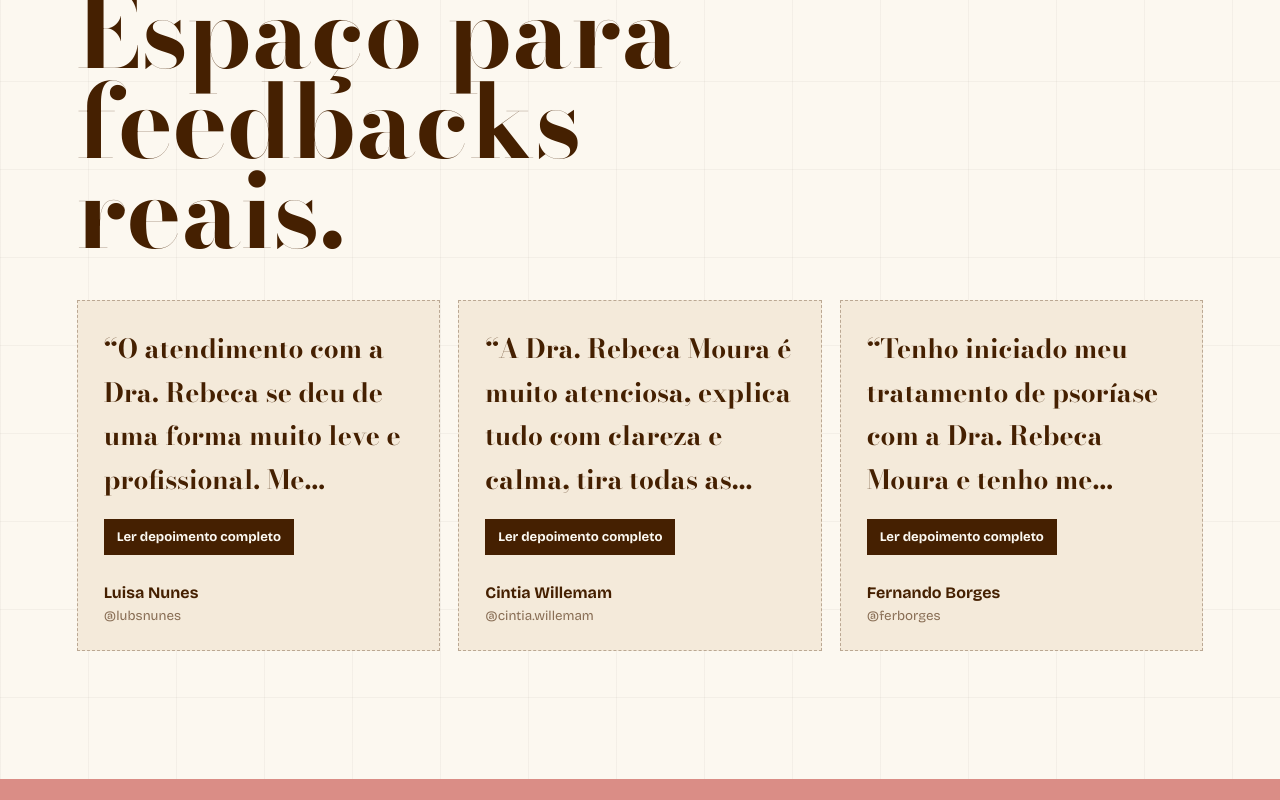
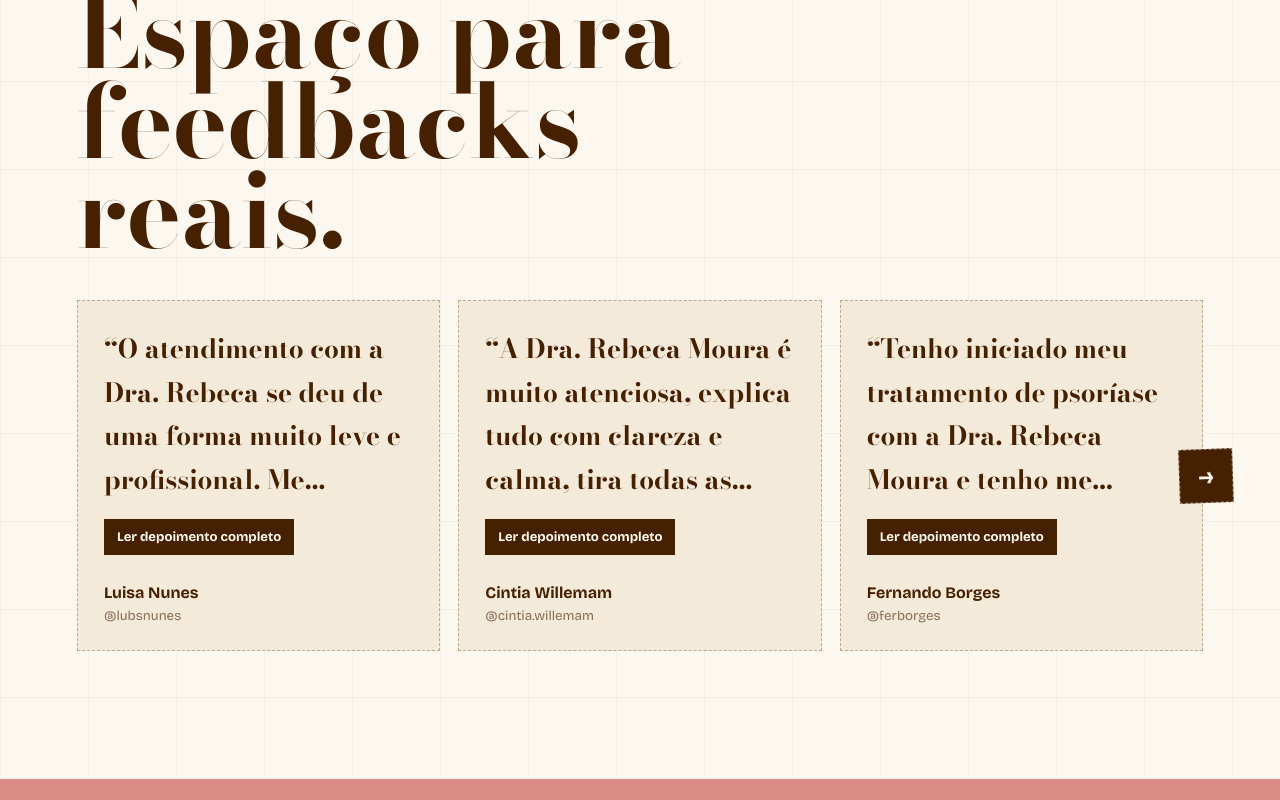
Before and after one commit to rffmoura/dra-rebeca-moura, a Next.js app: page / in a window 1280 px wide. Shown: the part 3262-4062 px from the top of the page. Built offline with nearby package versions, Linux system fonts and the light colour scheme.

Commit message:
testimonials carrousel

```diff
--- a/app/content.ts
+++ b/app/content.ts
@@ -59,6 +59,11 @@ export const siteContent = {
       name: "Fernando Borges",
       note: "@ferborges",
     },
+    {
+      quote: "Pra mim o grande diferencial da Dra Rebeca foi a atenção que ela tem, a vontade de ver o paciente melhor. Ela é honesta com os processos que serão necessários e para que o paciente entenda o seu problema de pele. Indico sempre e confio de olhos fechados!",
+      name: "Patricia Crespo",
+      note: "@patriicia_crespo",
+    },
   ],
   links: [
     { label: "Agendar pelo WhatsApp", href: "https://wa.me/5522998538561" },
--- a/app/globals.css
+++ b/app/globals.css
@@ -611,14 +611,31 @@ h1 {
   line-height: 1.65;
 }
 
+.testimonials-carousel {
+  margin-top: 44px;
+  position: relative;
+}
+
+.testimonial-window {
+  overflow: hidden;
+  position: relative;
+}
+
 .testimonial-track {
-  display: grid;
+  display: flex;
   gap: 18px;
-  grid-template-columns: repeat(3, minmax(0, 1fr));
-  margin-top: 44px;
+  transform: translateX(
+    calc(
+      var(--testimonial-index, 0) * -1 *
+        (var(--testimonial-card-width, 100%) + 18px)
+    )
+  );
+  transition: transform 360ms var(--ease-out);
+  will-change: transform;
 }
 
 .testimonial {
+  flex: 0 0 var(--testimonial-card-width, 100%);
   min-height: 265px;
   position: relative;
 }
@@ -637,29 +654,6 @@ h1 {
     transform 220ms var(--ease-out);
 }
 
-.testimonial[data-expanded="true"] .testimonial-surface {
-  height: auto;
-  left: 0;
-  min-height: 100%;
-  position: absolute;
-  right: 0;
-  box-shadow: 0 28px 80px oklch(29% 0.071 55 / 24%);
-  top: 0;
-  z-index: 12;
-}
-
-.testimonial[data-expanded="true"] {
-  z-index: 20;
-}
-
-.testimonial[data-state="open"] .testimonial-surface {
-  animation: testimonial-pop-in 260ms var(--ease-out) both;
-}
-
-.testimonial[data-state="closing"] .testimonial-surface {
-  animation: testimonial-pop-out 180ms var(--ease-out) both;
-}
-
 .testimonial-backdrop {
   animation: testimonial-backdrop-in 220ms var(--ease-out) both;
   background: oklch(21% 0.036 67 / 18%);
@@ -670,20 +664,11 @@ h1 {
   z-index: 10;
 }
 
-.testimonial[data-state="closing"] .testimonial-backdrop {
-  animation: testimonial-backdrop-out 180ms var(--ease-out) both;
-}
-
 .testimonial-quote {
   font-family: var(--font-display), serif;
   font-size: clamp(1.65rem, 2vw, 2.1rem);
   font-weight: 700;
   line-height: 1.05;
-}
-
-.testimonial[data-expanded="true"] .testimonial-quote {
-  font-size: clamp(1.25rem, 1.55vw, 1.55rem);
-  line-height: 1.23;
 }
 
 .testimonial-quote.is-clamped {
@@ -715,14 +700,103 @@ h1 {
   transform: scale(0.97);
 }
 
-.testimonial span {
+.testimonial-nav {
+  align-items: center;
+  background: var(--cocoa);
+  border: 1px dashed oklch(98% 0.01 88 / 42%);
+  color: var(--white-ink);
+  cursor: pointer;
+  display: flex;
+  font: inherit;
+  font-size: 1.45rem;
+  font-weight: 800;
+  height: 54px;
+  justify-content: center;
+  position: absolute;
+  top: 50%;
+  transform: translateY(-50%) rotate(-2deg);
+  transition:
+    background-color 180ms var(--ease-out),
+    transform 180ms var(--ease-out);
+  width: 54px;
+  z-index: 3;
+}
+
+.testimonial-nav-prev {
+  left: -30px;
+}
+
+.testimonial-nav-next {
+  right: -30px;
+}
+
+.testimonial-nav:active {
+  transform: translateY(-50%) rotate(-2deg) scale(0.96);
+}
+
+.testimonial-modal-root {
+  align-items: center;
+  display: grid;
+  inset: 0;
+  justify-items: center;
+  padding: 24px;
+  position: fixed;
+  z-index: 80;
+}
+
+.testimonial-modal-root[data-state="closing"] .testimonial-backdrop {
+  animation: testimonial-backdrop-out 180ms var(--ease-out) both;
+}
+
+.testimonial-modal {
+  animation: testimonial-pop-in 260ms var(--ease-out) both;
+  max-width: min(720px, calc(100vw - 36px));
+  position: relative;
+  width: 100%;
+  z-index: 11;
+}
+
+.testimonial-modal-root[data-state="closing"] .testimonial-modal {
+  animation: testimonial-pop-out 180ms var(--ease-out) both;
+}
+
+.testimonial-modal .testimonial-surface {
+  box-shadow: 0 28px 80px oklch(29% 0.071 55 / 24%);
+  height: auto;
+  max-height: calc(100vh - 72px);
+  min-height: auto;
+  overflow: auto;
+  padding: clamp(24px, 4vw, 42px);
+}
+
+.testimonial-modal .testimonial-quote {
+  font-size: clamp(1.25rem, 1.55vw, 1.55rem);
+  line-height: 1.23;
+}
+
+.testimonial-close {
+  align-self: flex-start;
+  background: var(--olive);
+  border: 0;
+  color: var(--white-ink);
+  cursor: pointer;
+  font: inherit;
+  font-size: 0.82rem;
+  font-weight: 800;
+  margin-top: 18px;
+  padding: 10px 13px;
+}
+
+.testimonial span,
+.testimonial-modal span {
   display: block;
   font-weight: 800;
   margin-top: auto;
   padding-top: 28px;
 }
 
-.testimonial small {
+.testimonial small,
+.testimonial-modal small {
   color: oklch(29% 0.071 55 / 62%);
   display: block;
   margin-top: 6px;
@@ -1006,16 +1080,18 @@ html[data-motion-ready="true"] .section-reveal[data-visible="true"] {
     transform: translateY(-8px) rotate(-1deg);
   }
 
-  .testimonial[data-expanded="false"]:hover {
+  .testimonial:hover {
     z-index: 2;
   }
 
-  .testimonial[data-expanded="false"]:hover .testimonial-surface {
+  .testimonial:hover .testimonial-surface {
     box-shadow: 0 18px 40px oklch(29% 0.071 55 / 10%);
     transform: translateY(-4px) rotate(-0.5deg);
   }
 
-  .testimonial-toggle:hover {
+  .testimonial-toggle:hover,
+  .testimonial-close:hover,
+  .testimonial-nav:hover {
     background: var(--olive-dark);
   }
 }
@@ -1233,6 +1309,27 @@ html[data-motion-ready="true"] .section-reveal[data-visible="true"] {
     grid-template-columns: 1fr;
   }
 
+  .testimonial-nav {
+    bottom: -58px;
+    height: 46px;
+    top: auto;
+    transform: rotate(-2deg);
+    width: 46px;
+  }
+
+  .testimonial-nav-prev {
+    left: auto;
+    right: 58px;
+  }
+
+  .testimonial-nav-next {
+    right: 0;
+  }
+
+  .testimonial-nav:active {
+    transform: rotate(-2deg) scale(0.96);
+  }
+
   .procedure-card {
     min-height: 260px;
   }
--- a/app/page.tsx
+++ b/app/page.tsx
@@ -1,7 +1,7 @@
 import Image from "next/image";
 import Link from "next/link";
 import { siteContent } from "./content";
-import { TestimonialCard } from "./testimonial-card";
+import { TestimonialsCarousel } from "./testimonials-carousel";
 
 function CollageMark({
   className,
@@ -117,21 +117,12 @@ export default function Home() {
         </div>
       </section>
 
-      <section className="testimonials-section section-reveal">
+      <section id="depoimentos" className="testimonials-section section-reveal">
         <div className="section-heading">
           <span className="paper-tag">pacientes</span>
           <h2>Espaço para feedbacks reais.</h2>
         </div>
-        <div className="testimonial-track">
-          {testimonials.map((testimonial, index) => (
-            <TestimonialCard
-              key={`${testimonial.name}-${index}`}
-              name={testimonial.name}
-              note={testimonial.note}
-              quote={testimonial.quote}
-            />
-          ))}
-        </div>
+        <TestimonialsCarousel testimonials={testimonials} />
       </section>
 
       <section id="contato" className="contact-section section-reveal">
--- a/app/testimonial-card.tsx
+++ b/app/testimonial-card.tsx
@@ -1,61 +1,36 @@
-"use client";
-
-import { useState } from "react";
-
-type TestimonialCardProps = {
+export type Testimonial = {
   quote: string;
   name: string;
   note: string;
 };
 
-const LONG_TESTIMONIAL_LENGTH = 150;
+type TestimonialCardProps = Testimonial & {
+  onReadMore?: () => void;
+};
 
-export function TestimonialCard({ quote, name, note }: TestimonialCardProps) {
-  const [isExpanded, setIsExpanded] = useState(false);
-  const [isClosing, setIsClosing] = useState(false);
+export const LONG_TESTIMONIAL_LENGTH = 150;
+
+export function TestimonialCard({
+  quote,
+  name,
+  note,
+  onReadMore,
+}: TestimonialCardProps) {
   const isLong = quote.length > LONG_TESTIMONIAL_LENGTH;
-  const isVisible = isExpanded || isClosing;
-  const state = isClosing ? "closing" : isExpanded ? "open" : "closed";
-
-  function openTestimonial() {
-    setIsClosing(false);
-    setIsExpanded(true);
-  }
-
-  function closeTestimonial() {
-    setIsClosing(true);
-    window.setTimeout(() => {
-      setIsExpanded(false);
-      setIsClosing(false);
-    }, 180);
-  }
 
   return (
-    <article
-      className="testimonial"
-      data-expanded={isVisible ? "true" : "false"}
-      data-state={state}
-    >
-      {isVisible ? (
-        <button
-          aria-label="Fechar depoimento completo"
-          className="testimonial-backdrop"
-          type="button"
-          onClick={closeTestimonial}
-        />
-      ) : null}
+    <article className="testimonial">
       <div className="testimonial-surface">
-        <p className={isLong && !isVisible ? "testimonial-quote is-clamped" : "testimonial-quote"}>
+        <p className={isLong ? "testimonial-quote is-clamped" : "testimonial-quote"}>
           “{quote}”
         </p>
-        {isLong ? (
+        {isLong && onReadMore ? (
           <button
             className="testimonial-toggle"
             type="button"
-            aria-expanded={isVisible}
-            onClick={isVisible ? closeTestimonial : openTestimonial}
+            onClick={onReadMore}
           >
-            {isVisible ? "Mostrar menos" : "Ler depoimento completo"}
+            Ler depoimento completo
           </button>
         ) : null}
         <span>{name}</span>
--- /dev/null
+++ b/app/testimonials-carousel.tsx
@@ -0,0 +1,195 @@
+"use client";
+
+import {
+  useCallback,
+  useEffect,
+  useMemo,
+  useRef,
+  useState,
+  type CSSProperties,
+} from "react";
+import {
+  LONG_TESTIMONIAL_LENGTH,
+  TestimonialCard,
+  type Testimonial,
+} from "./testimonial-card";
+
+const CARD_GAP = 18;
+const MODAL_CLOSE_MS = 180;
+
+function getVisibleCount() {
+  if (window.innerWidth <= 680) {
+    return 1;
+  }
+
+  if (window.innerWidth <= 980) {
+    return 2;
+  }
+
+  return 3;
+}
+
+export function TestimonialsCarousel({
+  testimonials,
+}: {
+  testimonials: Testimonial[];
+}) {
+  const viewportRef = useRef<HTMLDivElement>(null);
+  const closeTimerRef = useRef<number | null>(null);
+  const [activeIndex, setActiveIndex] = useState(0);
+  const [visibleCount, setVisibleCount] = useState(1);
+  const [cardWidth, setCardWidth] = useState(0);
+  const [openIndex, setOpenIndex] = useState<number | null>(null);
+  const [isClosing, setIsClosing] = useState(false);
+
+  const maxIndex = Math.max(0, testimonials.length - visibleCount);
+  const clampedActiveIndex = Math.min(activeIndex, maxIndex);
+  const activeTestimonial = openIndex === null ? null : testimonials[openIndex];
+  const modalState = isClosing ? "closing" : activeTestimonial ? "open" : "closed";
+
+  const carouselStyle = useMemo(
+    () =>
+      ({
+        "--testimonial-card-width": cardWidth ? `${cardWidth}px` : "100%",
+        "--testimonial-index": clampedActiveIndex,
+      }) as CSSProperties,
+    [cardWidth, clampedActiveIndex],
+  );
+
+  const closeModal = useCallback(() => {
+    if (!activeTestimonial || isClosing) {
+      return;
+    }
+
+    setIsClosing(true);
+    closeTimerRef.current = window.setTimeout(() => {
+      setOpenIndex(null);
+      setIsClosing(false);
+      closeTimerRef.current = null;
+    }, MODAL_CLOSE_MS);
+  }, [activeTestimonial, isClosing]);
+
+  useEffect(() => {
+    function syncCarouselMetrics() {
+      const nextVisibleCount = getVisibleCount();
+      const viewportWidth = viewportRef.current?.clientWidth ?? 0;
+      const nextCardWidth =
+        nextVisibleCount > 0
+          ? (viewportWidth - CARD_GAP * (nextVisibleCount - 1)) / nextVisibleCount
+          : viewportWidth;
+
+      setVisibleCount(nextVisibleCount);
+      setCardWidth(Math.max(0, nextCardWidth));
+    }
+
+    syncCarouselMetrics();
+    window.addEventListener("resize", syncCarouselMetrics);
+
+    return () => {
+      window.removeEventListener("resize", syncCarouselMetrics);
+    };
+  }, []);
+
+  useEffect(() => {
+    function closeOnEscape(event: KeyboardEvent) {
+      if (event.key === "Escape") {
+        closeModal();
+      }
+    }
+
+    if (activeTestimonial) {
+      window.addEventListener("keydown", closeOnEscape);
+    }
+
+    return () => {
+      window.removeEventListener("keydown", closeOnEscape);
+    };
+  }, [activeTestimonial, closeModal]);
+
+  useEffect(
+    () => () => {
+      if (closeTimerRef.current !== null) {
+        window.clearTimeout(closeTimerRef.current);
+      }
+    },
+    [],
+  );
+
+  function openModal(index: number) {
+    if (testimonials[index].quote.length <= LONG_TESTIMONIAL_LENGTH) {
+      return;
+    }
+
+    if (closeTimerRef.current !== null) {
+      window.clearTimeout(closeTimerRef.current);
+    }
+
+    setIsClosing(false);
+    setOpenIndex(index);
+  }
+
+  return (
+    <div className="testimonials-carousel" data-visible={visibleCount}>
+      <div className="testimonial-window" ref={viewportRef}>
+        <div className="testimonial-track" style={carouselStyle}>
+          {testimonials.map((testimonial, index) => (
+            <TestimonialCard
+              key={`${testimonial.name}-${index}`}
+              name={testimonial.name}
+              note={testimonial.note}
+              quote={testimonial.quote}
+              onReadMore={() => openModal(index)}
+            />
+          ))}
+        </div>
+      </div>
+
+      {clampedActiveIndex > 0 ? (
+        <button
+          aria-label="Ver depoimentos anteriores"
+          className="testimonial-nav testimonial-nav-prev"
+          type="button"
+          onClick={() => setActiveIndex(Math.max(0, clampedActiveIndex - 1))}
+        >
+          ←
+        </button>
+      ) : null}
+
+      {clampedActiveIndex < maxIndex ? (
+        <button
+          aria-label="Ver próximos depoimentos"
+          className="testimonial-nav testimonial-nav-next"
+          type="button"
+          onClick={() => setActiveIndex(Math.min(maxIndex, clampedActiveIndex + 1))}
+        >
+          →
+        </button>
+      ) : null}
+
+      {activeTestimonial ? (
+        <div className="testimonial-modal-root" data-state={modalState}>
+          <button
+            aria-label="Fechar depoimento completo"
+            className="testimonial-backdrop"
+            type="button"
+            onClick={closeModal}
+          />
+          <article className="testimonial-modal" role="dialog" aria-modal="true">
+            <div className="testimonial-surface">
+              <p className="testimonial-quote">“{activeTestimonial.quote}”</p>
+              <button
+                className="testimonial-close"
+                type="button"
+                onClick={closeModal}
+              >
+                Fechar
+              </button>
+              <span>{activeTestimonial.name}</span>
+              <small>{activeTestimonial.note}</small>
+            </div>
+          </article>
+        </div>
+      ) : null}
+    </div>
+  );
+}
```
